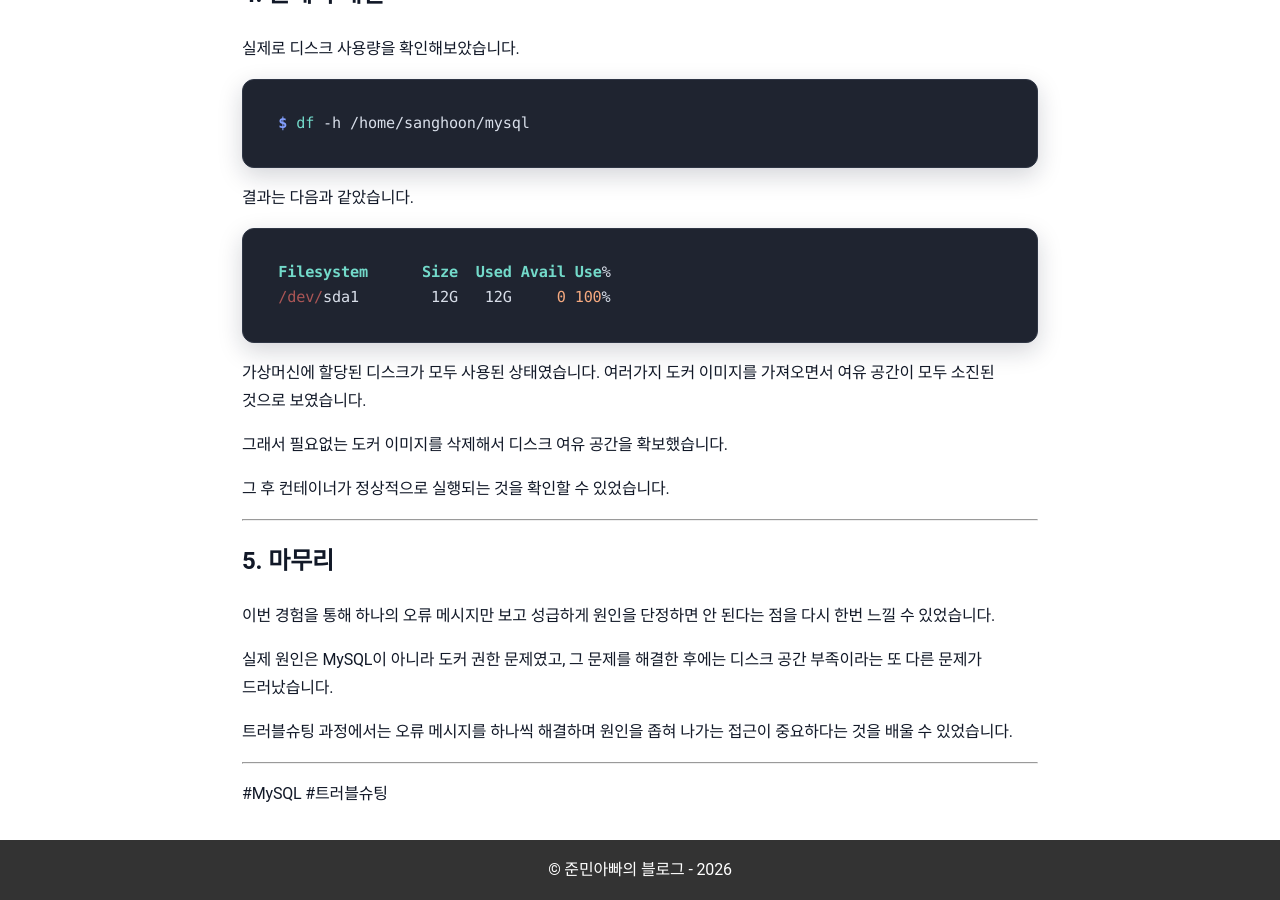
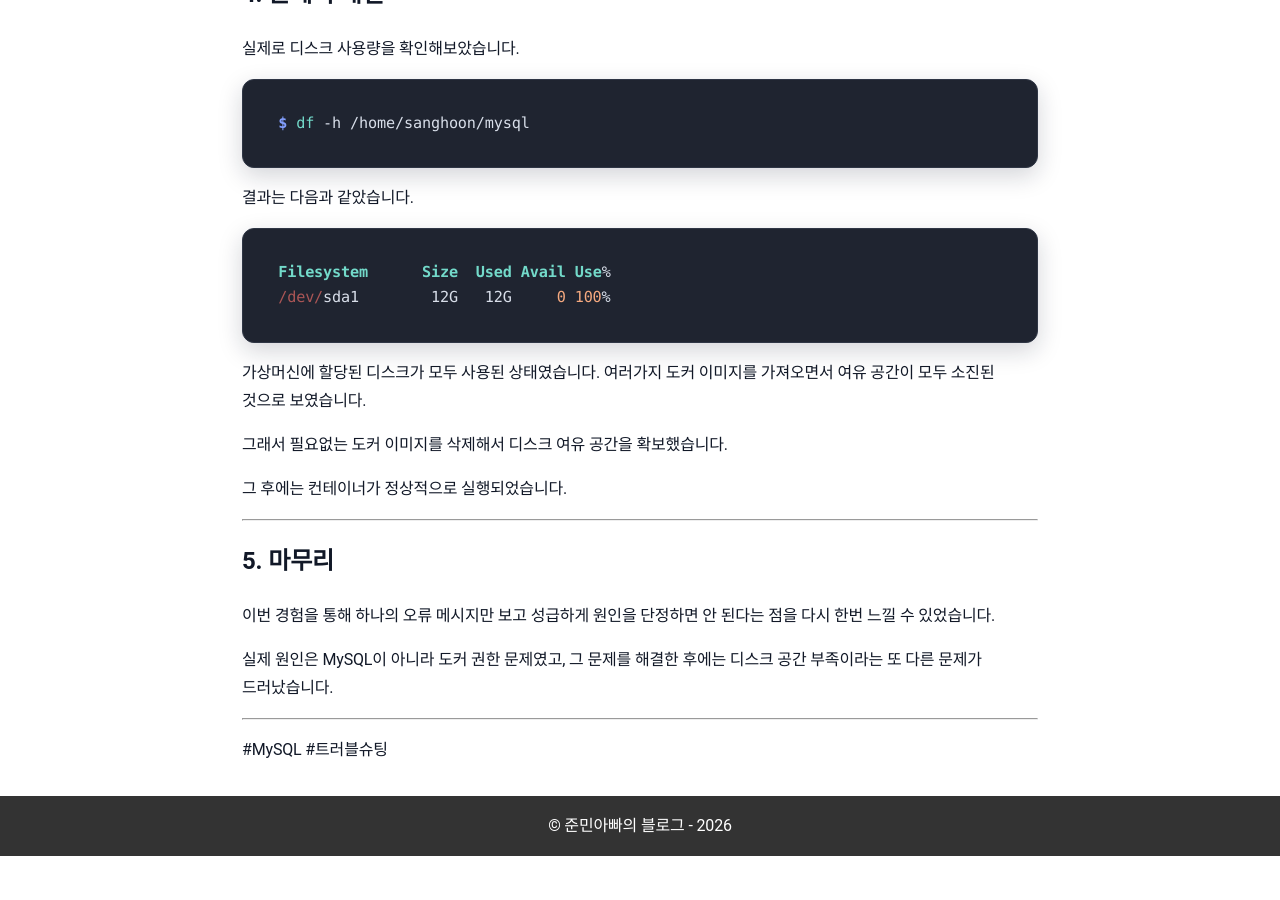
Before and after one commit to sanghoon-lee/sanghoon-lee.github.io, a Jekyll site: the page built from _posts/2026-05-31-mysql.md, in a window 1280 px wide and 900 px high, scrolled down 2394 px. Built offline with Jekyll 4.4.1, drawn with Linux system fonts in a browser that asks for light colours; nearby versions of some CDN libraries; comment, search, counter and statistics services are not loaded; after the commit the page ends 3250 px from its top, so only the background shows below that.

```diff
--- a/_posts/2026-05-31-mysql.md
+++ b/_posts/2026-05-31-mysql.md
@@ -103,7 +103,7 @@ Filesystem      Size  Used Avail Use%
 
 그래서 필요없는 도커 이미지를 삭제해서 디스크 여유 공간을 확보했습니다.
 
-그 후 컨테이너가 정상적으로 실행되는 것을 확인할 수 있었습니다.
+그 후에는 컨테이너가 정상적으로 실행되었습니다.
 
 ---
 
@@ -113,8 +113,6 @@ Filesystem      Size  Used Avail Use%
 
 실제 원인은 MySQL이 아니라 도커 권한 문제였고, 그 문제를 해결한 후에는 디스크 공간 부족이라는 또 다른 문제가 드러났습니다.
 
-트러블슈팅 과정에서는 오류 메시지를 하나씩 해결하며 원인을 좁혀 나가는 접근이 중요하다는 것을 배울 수 있었습니다.
-
 ---
 
 #MySQL #트러블슈팅
```
